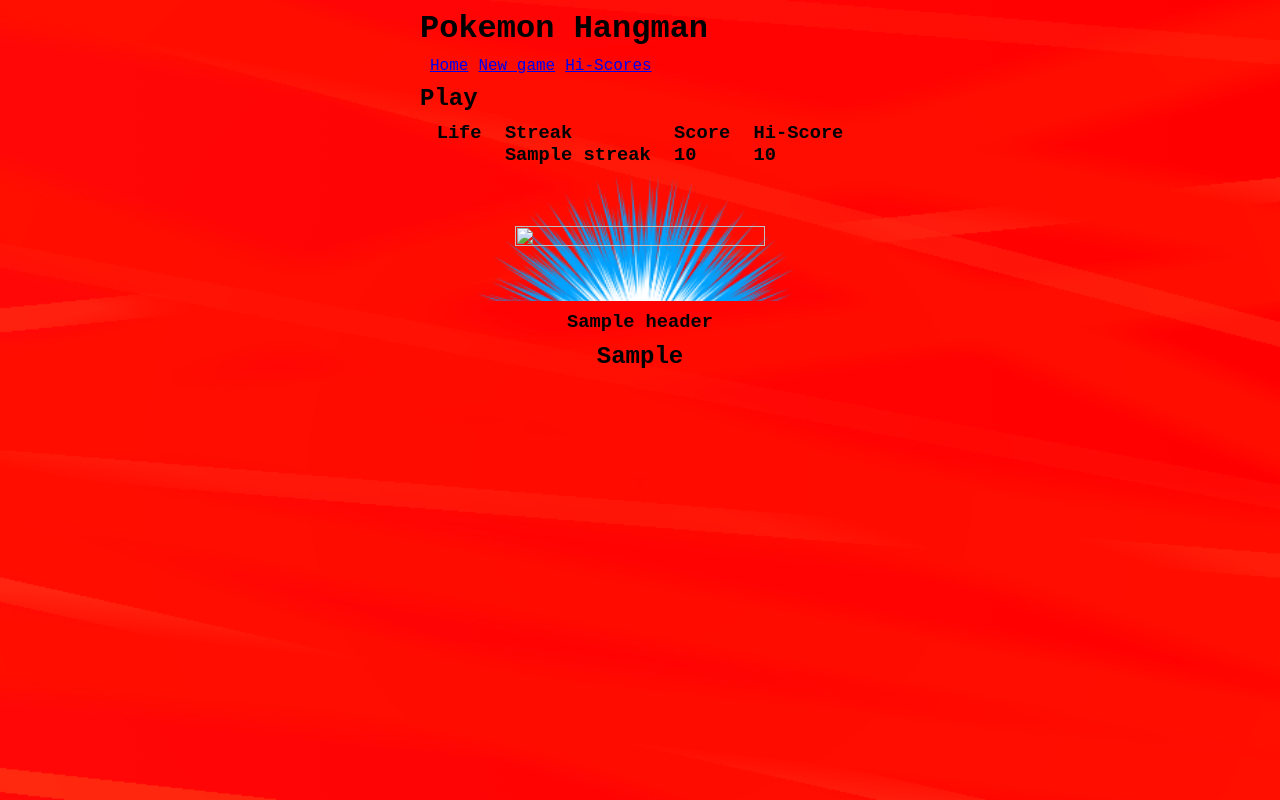
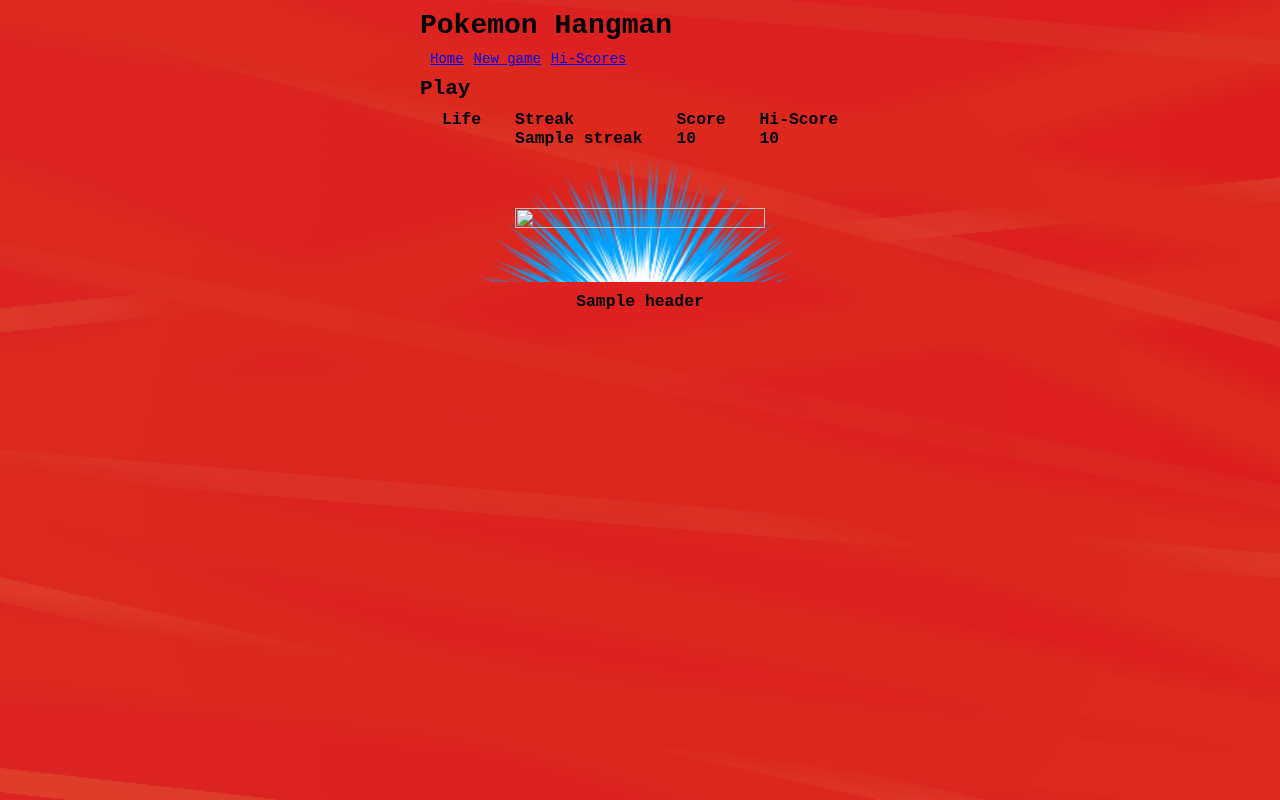
Before and after one commit to han-wong/fabulous-simple-freckle, a Flask app: template pokemon/templates/pages/play.html in a window 1280 px wide. Run offline with Flask 2, Linux system fonts and the light colour scheme; the template is opened without the code that fills it: most values are stand-ins (such as "Sample title", 1, 10 or a date in 2020).

Commit message:
update font-size

```diff
--- a/pokemon/static/play.js
+++ b/pokemon/static/play.js
@@ -18,7 +18,6 @@
 async function handleInput(value) {
     if (waiting) return
     waiting = true
-    console.log(value)
     disableInput(value)
     const response = await fetch('/play' + window.location.search, {
         method: 'POST',
@@ -41,9 +40,9 @@
 }
 
 function start() {
-    if (!gameIsOngoing()) {
+    if (!gameIsOngoing() && !gameIsOver()) {
         setTimeout(() => {
-            location.reload()
+            // location.reload()
         }, 2000);
     }
     renderLife(document.getElementById('life').textContent)
@@ -51,11 +50,12 @@
 }
 
 function gameIsOngoing() {
-    return document.getElementById('current-word').textContent.includes('_')
+    return document.getElementById('current-word')?.textContent.includes('_')
 }
 
 function gameIsOver() {
-    return !!!document.getElementById('life').textContent
+    const life = document.getElementById('life').textContent
+    return life === "0" || !life
 }
 
 async function loadGuesses() {
@@ -66,13 +66,12 @@
         loadKeyboard()
     }
     if (gameIsOver()) {
-        console.log("GAME OVER")
         location.reload()
     }
 }
 
 function loadKeyboard() {
-    document.querySelectorAll('.keyboard-button').forEach((el) => (el.style.display = 'flex'));
+    // document.querySelectorAll('.keyboard-button').forEach((el) => (el.style.display = 'flex'));
     document.addEventListener(
         'keyup',
         ({ key }) => {
--- a/pokemon/static/style.css
+++ b/pokemon/static/style.css
@@ -9,7 +9,7 @@
   background-image: url('bg.png');
   background-size: cover;
   font-family: 'Courier New', Courier, monospace;
-  font-size: 16px;
+  font-size: 14px;
   max-width: 460px;
   margin: auto;
   padding: 10px;
@@ -24,9 +24,8 @@
 }
 
 input[type=button] {
-  display: none;
-  height: 2.5em;
-  width: 2.5em;
+  height: 3em;
+  width: 3em;
 }
 
 input[type=submit] {
@@ -94,11 +93,27 @@
   width: 100%;
 }
 
+.keyboard-button {
+  display: flex;
+  font-weight: 600;
+  justify-content: center;
+}
+
 .keyboard-buttons {
   display: flex;
   flex-wrap: wrap;
-  gap: 10px;
+  gap: 5px;
   justify-content: center;
+}
+
+.overlay {
+  background-color: rgba(120, 120, 120, .25);
+  left: 0;
+  height: 100%;
+  position: absolute;
+  top: 0;
+  width: 100%;
+  z-index: -1;
 }
 
 #current-word {
@@ -145,6 +160,13 @@
 /* For mobile phones: */
 [class*="col-"] {
   width: 100%;
+}
+
+@media only screen and (min-width: 460px) {
+
+  .keyboard-buttons {
+    gap: 10px;
+  }
 }
 
 @media only screen and (min-width: 768px) {
--- a/pokemon/templates/base.html
+++ b/pokemon/templates/base.html
@@ -10,6 +10,7 @@
     <link rel="stylesheet" href="{{ url_for('static', filename = 'style.css') }}" />
   </head>
   <body>
+    <div class="overlay"></div>
     <h1>Pokemon Hangman</h1>
     {% include '_navigation.html' %}
     <section>
--- a/pokemon/templates/pages/play.html
+++ b/pokemon/templates/pages/play.html
@@ -33,7 +33,7 @@
       </div>
     </div>
     <h3>{{ header }}</h3>
-    {% if life %}
+    {% if life and "_" in current_word %}
     <h2 id="current-word">{{ current_word }}</h2>
       <div class="col-12 keyboard-buttons">
         <input class="keyboard-button" id="btnA" type="button" value="A" onclick="input(this);" />
@@ -63,7 +63,7 @@
         <input class="keyboard-button" id="btnY" type="button" value="Y" onclick="input(this);" />
         <input class="keyboard-button" id="btnZ" type="button" value="Z" onclick="input(this);" />
       </div>
-    {% else %}
+    {% elif not life %}
       <div class="col-12 game-over">
         <h3>GAME OVER</h3>
         <form method="post">
```
